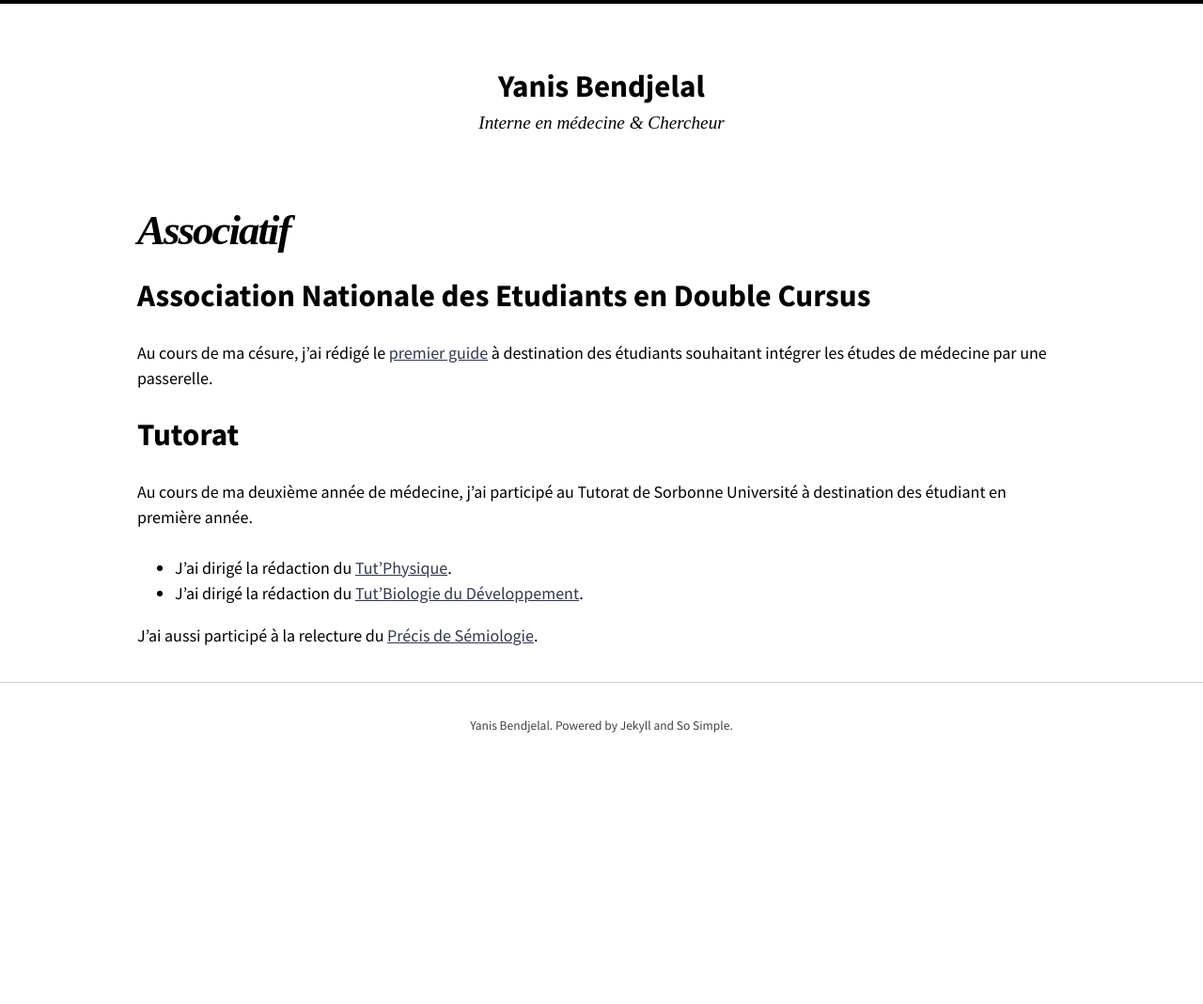
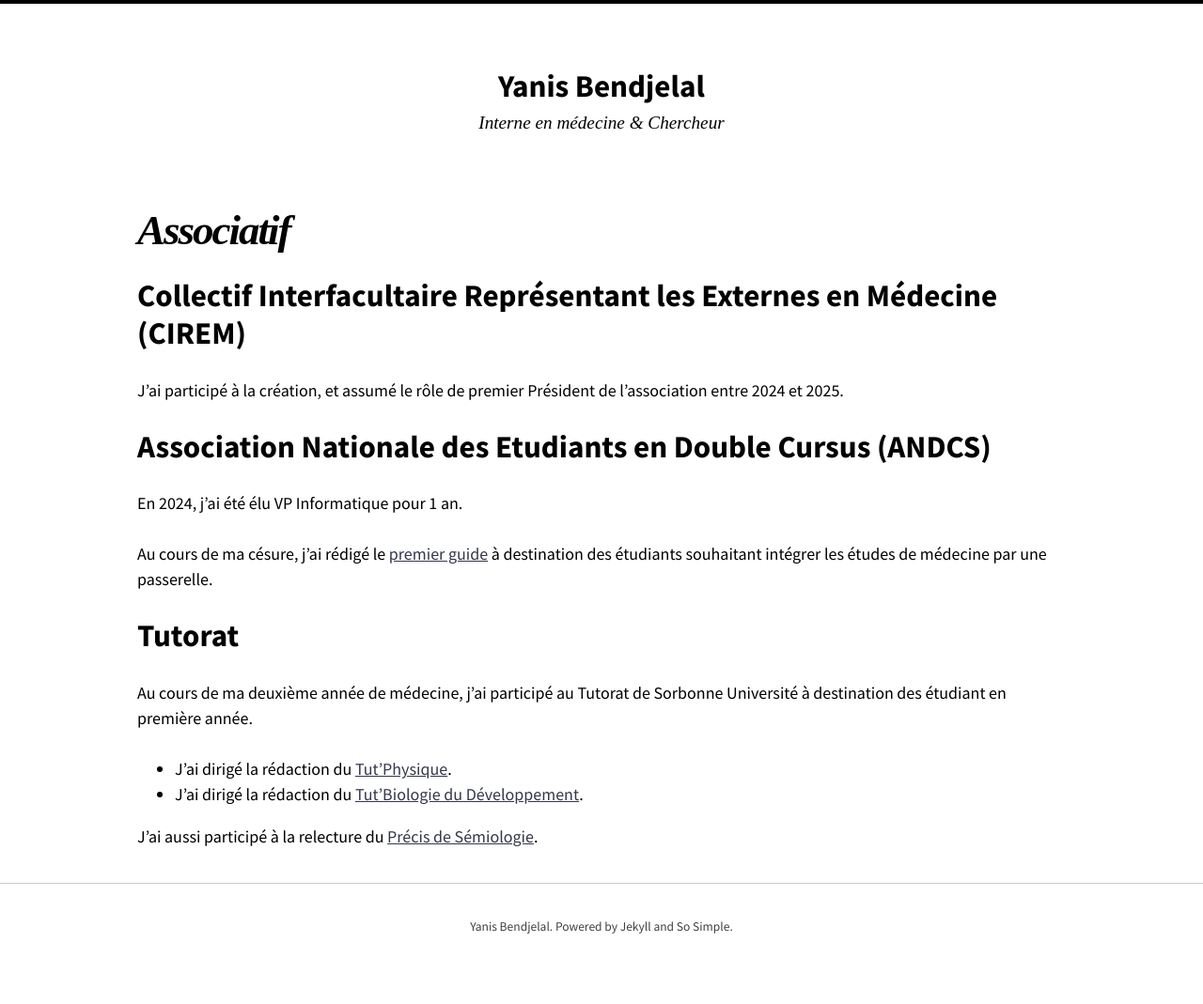
Before and after one commit to Bendjelal/bendjelal.github.io, a Jekyll site: the page built from associatif/associatif.md, in a window 1280 px wide. Shown: the whole page at 94% size. Built offline with Jekyll 4.4.1, drawn with Linux system fonts in a browser that asks for light colours; nearby versions of some CDN libraries; before the commit the page ends 900 px from its top, so only the background shows below that.

Commit message:
Update associatif.md

```diff
--- a/associatif/associatif.md
+++ b/associatif/associatif.md
@@ -4,7 +4,13 @@ layout: page
 permalink: /associatif/
 ---
 
-# Association Nationale des Etudiants en Double Cursus
+# Collectif Interfacultaire Représentant les Externes en Médecine (CIREM)
+
+J'ai participé à la création, et assumé le rôle de premier Président de l'association entre 2024 et 2025.
+
+# Association Nationale des Etudiants en Double Cursus (ANDCS)
+
+En 2024, j'ai été élu VP Informatique pour 1 an.
 
 Au cours de ma césure, j'ai rédigé le [premier guide](https://drive.google.com/file/d/1U3fzQ03PvhDrn1-r40eI_vbGHE_kWImZ/view) à destination des étudiants souhaitant intégrer les études de médecine par une passerelle.
 
```
